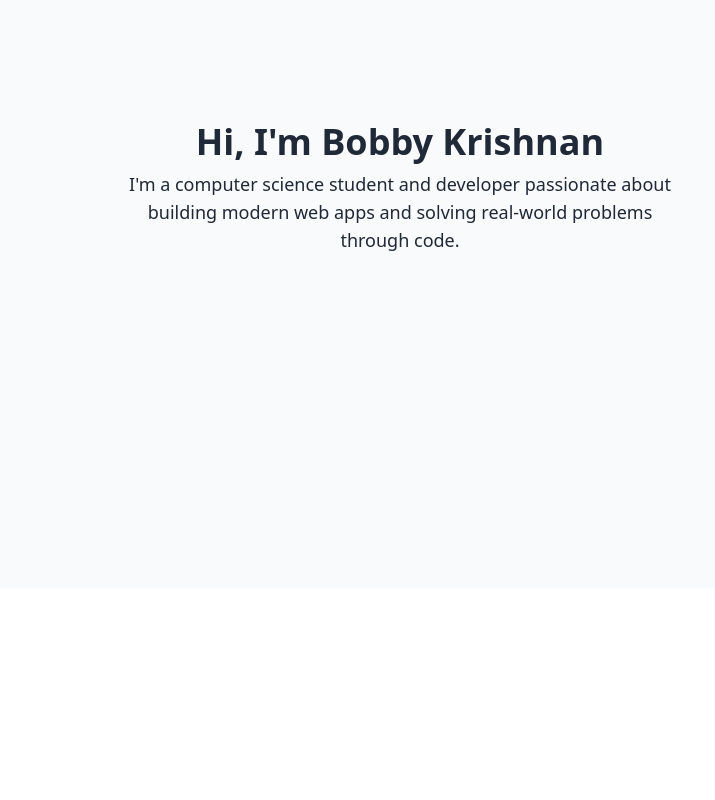
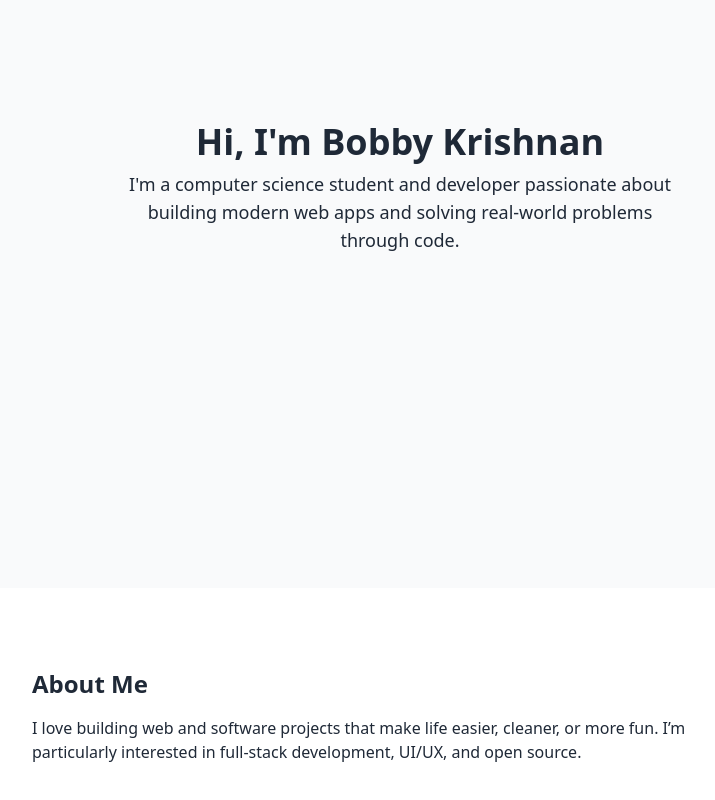
Before and after one commit to Bobby-Krishnan/Portfolio, a React (Create React App) app: page / in a window 1280 px wide. Shown: the part 272-1072 px from the top of the page, without its empty margins (240-955 px from the left). Before the commit the page ends 860 px from the top, so only its background shows below. Built offline with nearby package versions, Linux system fonts and the light colour scheme.

Commit message:
about section

```diff
--- a/src/App.js
+++ b/src/App.js
@@ -15,13 +15,23 @@ function App() {
         </div>
       </nav>
 
-      {/* Hero Section change this later */}
+      {/* Hero Section */}
       <section className="min-h-screen flex flex-col justify-center items-center text-center px-4">
         <h2 className="text-4xl font-bold mb-2">Hi, I'm Bobby Krishnan</h2>
         <p className="text-lg max-w-xl">
           I'm a computer science student and developer passionate about building modern web apps and solving real-world problems through code.
         </p>
       </section>
+
+      {/* About Section */}
+      <section id="about" className="py-20 bg-white">
+        <div className="container mx-auto px-4 max-w-3xl">
+          <h3 className="text-2xl font-bold mb-4">About Me</h3>
+          <p className="mb-2">
+            I love building web and software projects that make life easier, cleaner, or more fun. I’m particularly interested in full-stack development, UI/UX, and open source.
+          </p>
+        </div>
+      </section>
     </div>
   );
 }
```
